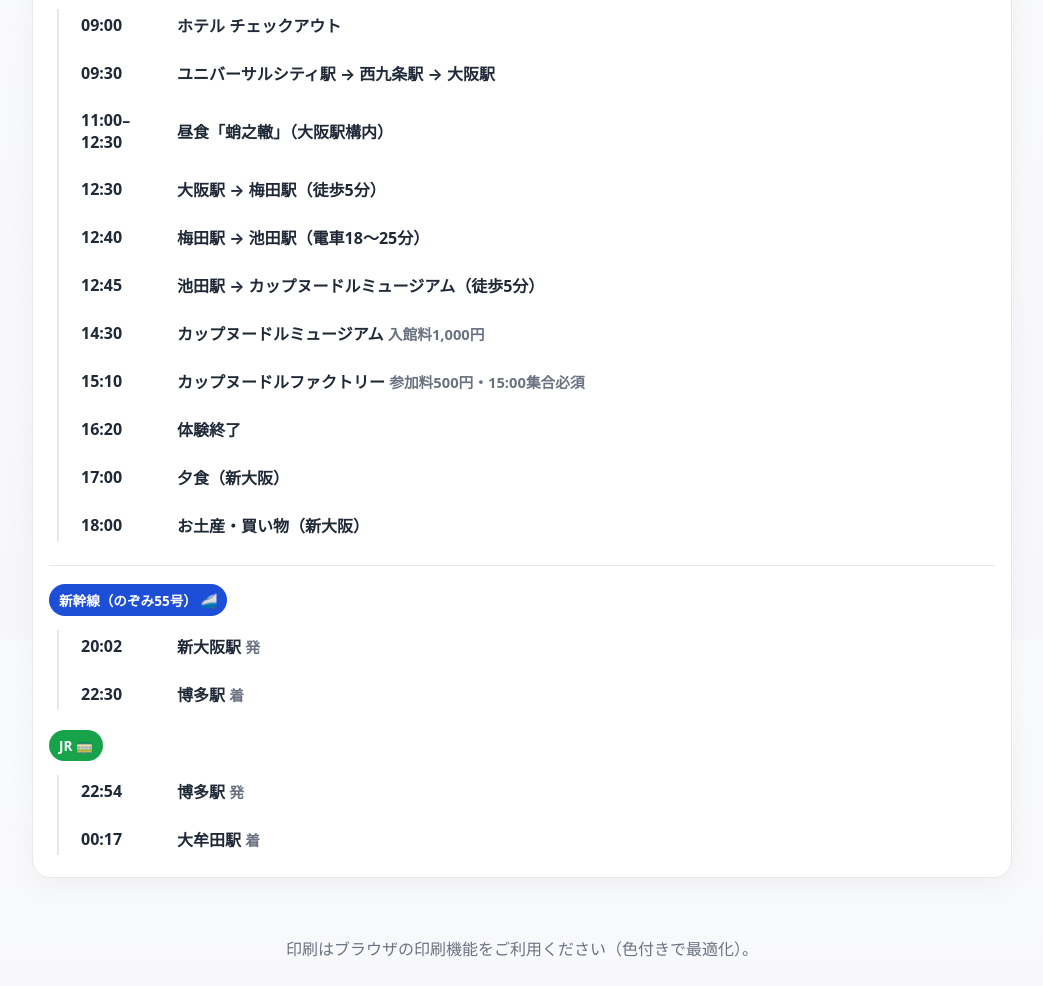
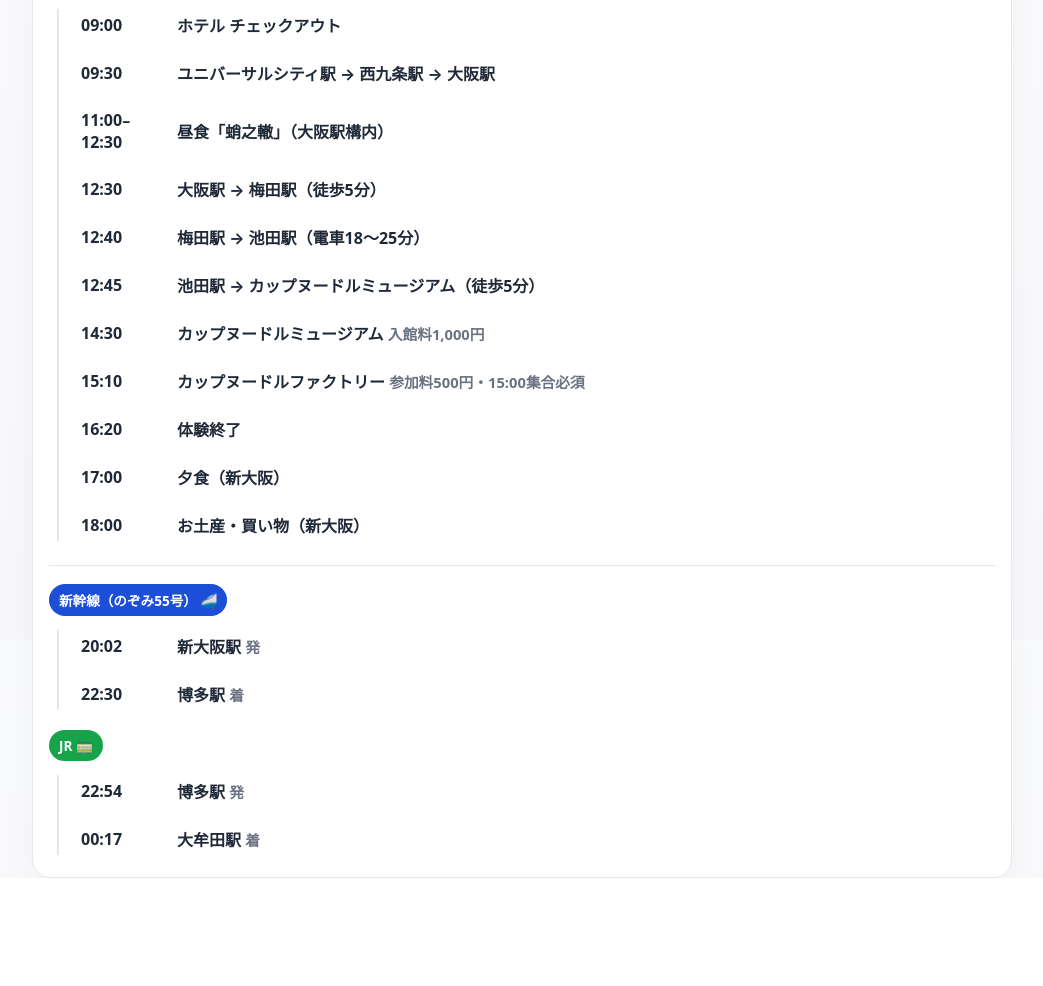
Before and after one commit to yonep3904/yonep3904.github.io, a plain HTML site: page travel/index.html in a window 1280 px wide. Shown: the part 1761-2747 px from the top of the page, without its empty margins (118-1161 px from the left). After the commit the page ends 2639 px from the top, so only its background shows below. Drawn offline with Linux system fonts and the light colour scheme.

Commit message:
remove footer

```diff
--- a/travel/index.html
+++ b/travel/index.html
@@ -140,10 +140,6 @@
       </div>
     </section>
   </main>
-
-  <footer>
-    印刷はブラウザの印刷機能をご利用ください（色付きで最適化）。
-  </footer>
 </body>
 <script src="schedule.js"></script>
 </html>
```
